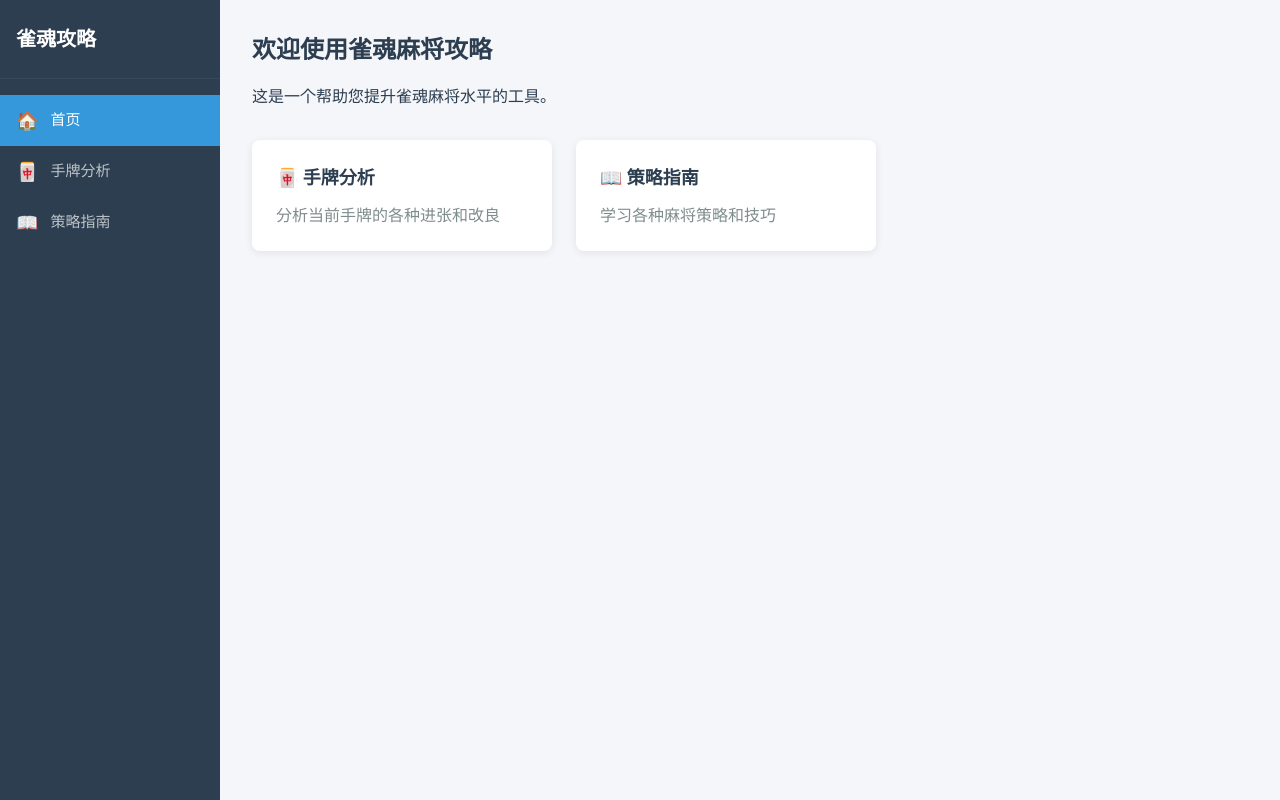
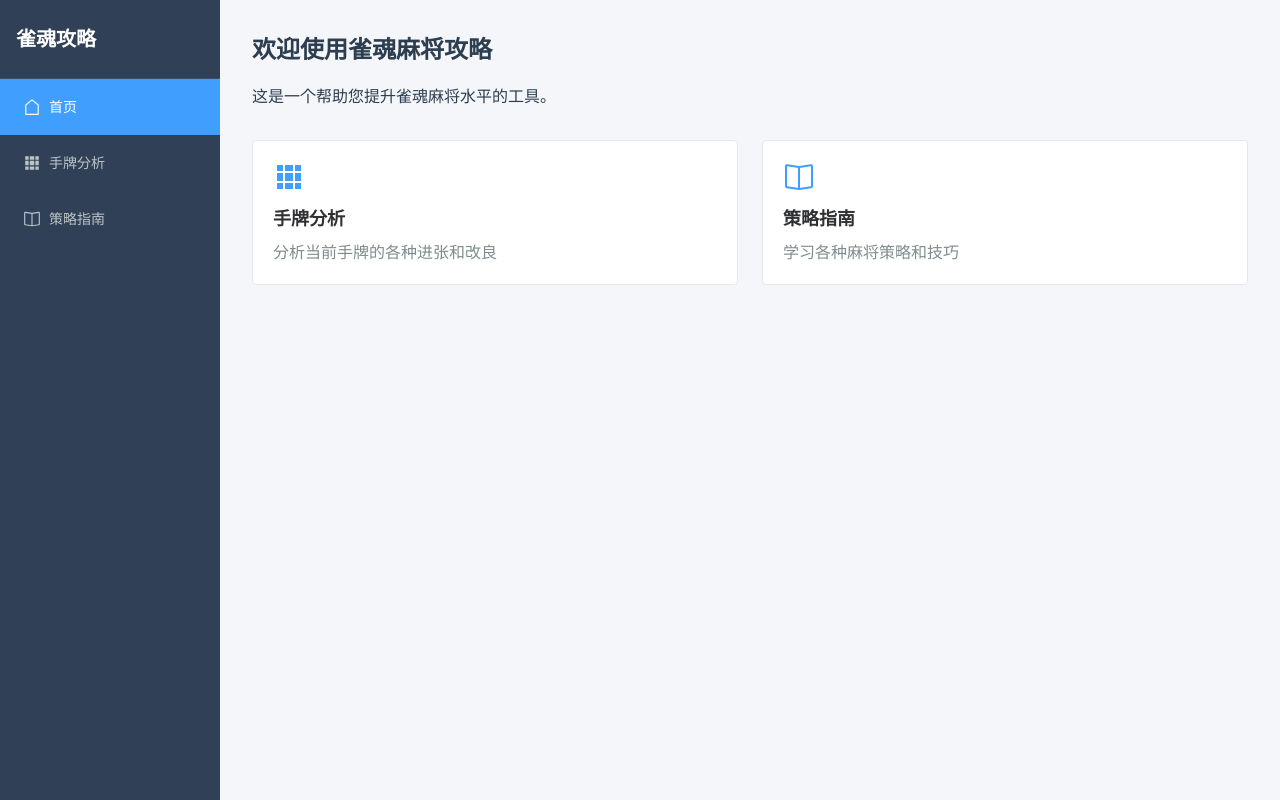
Before and after one commit to ThymeD/learnMajSoul, a Vue app: page /home in a window 1280 px wide. Built offline with nearby package versions, Linux system fonts and the light colour scheme.

Commit message:
引入 Element Plus 组件库，改造项目整体风格

```diff
--- a/package.json
+++ b/package.json
@@ -9,6 +9,8 @@
     "preview": "vite preview"
   },
   "dependencies": {
+    "@element-plus/icons-vue": "^2.3.2",
+    "element-plus": "^2.13.5",
     "pinia": "^3.0.4",
     "vue": "^3.5.30",
     "vue-router": "^5.0.3"
--- a/src/layouts/MainLayout.vue
+++ b/src/layouts/MainLayout.vue
@@ -1,98 +1,85 @@
 <script setup lang="ts">
-import { RouterLink, RouterView } from 'vue-router'
+import { useRouter, useRoute } from 'vue-router'
+
+const router = useRouter()
+const route = useRoute()
 
 const menuItems = [
-  { path: '/home', label: '首页', icon: '🏠' },
-  { path: '/hand', label: '手牌分析', icon: '🀄' },
-  { path: '/strategy', label: '策略指南', icon: '📖' }
+  { path: '/home', label: '首页', icon: 'House' },
+  { path: '/hand', label: '手牌分析', icon: 'Grid' },
+  { path: '/strategy', label: '策略指南', icon: 'Reading' }
 ]
+
+const handleMenuSelect = (index: string) => {
+  router.push(index)
+}
 </script>
 
 <template>
-  <div class="layout">
-    <aside class="sidebar">
+  <el-container class="layout">
+    <el-aside width="220px">
       <div class="logo">
         <h1>雀魂攻略</h1>
       </div>
-      <nav class="menu">
-        <RouterLink
-          v-for="item in menuItems"
-          :key="item.path"
-          :to="item.path"
-          class="menu-item"
-          active-class="active"
-        >
-          <span class="icon">{{ item.icon }}</span>
-          <span class="label">{{ item.label }}</span>
-        </RouterLink>
-      </nav>
-    </aside>
-    <main class="main-content">
+      <el-menu
+        :default-active="route.path"
+        class="menu"
+        @select="handleMenuSelect"
+      >
+        <el-menu-item v-for="item in menuItems" :key="item.path" :index="item.path">
+          <el-icon><component :is="item.icon" /></el-icon>
+          <span>{{ item.label }}</span>
+        </el-menu-item>
+      </el-menu>
+    </el-aside>
+    <el-main class="main-content">
       <RouterView />
-    </main>
-  </div>
+    </el-main>
+  </el-container>
 </template>
 
 <style scoped>
 .layout {
-  display: flex;
   min-height: 100vh;
 }
 
-.sidebar {
-  width: 220px;
-  background: #2c3e50;
-  color: #fff;
-  flex-shrink: 0;
+.el-aside {
+  background: #304157;
 }
 
 .logo {
   padding: 24px 16px;
-  border-bottom: 1px solid #34495e;
+  border-bottom: 1px solid #3d4f68;
 }
 
 .logo h1 {
   margin: 0;
   font-size: 20px;
   font-weight: 600;
+  color: #fff;
 }
 
 .menu {
-  padding: 16px 0;
+  border-right: none;
+  background: #304157;
 }
 
-.menu-item {
-  display: flex;
-  align-items: center;
-  padding: 12px 16px;
+.menu :deep(.el-menu-item) {
   color: #bdc3c7;
-  text-decoration: none;
-  transition: all 0.2s;
 }
 
-.menu-item:hover {
-  background: #34495e;
+.menu :deep(.el-menu-item:hover) {
+  background: #3d4f68;
   color: #fff;
 }
 
-.menu-item.active {
-  background: #3498db;
+.menu :deep(.el-menu-item.is-active) {
+  background: #409eff;
   color: #fff;
 }
 
-.icon {
-  margin-right: 12px;
-  font-size: 18px;
-}
-
-.label {
-  font-size: 15px;
-}
-
 .main-content {
-  flex: 1;
   padding: 32px;
   background: #f5f6fa;
-  overflow-y: auto;
 }
 </style>
--- a/src/main.ts
+++ b/src/main.ts
@@ -3,10 +3,18 @@ import './style.css'
 import App from './App.vue'
 import router from './router'
 import pinia from './stores'
+import ElementPlus from 'element-plus'
+import 'element-plus/dist/index.css'
+import * as ElementPlusIconsVue from '@element-plus/icons-vue'
 
 const app = createApp(App)
 
+for (const [key, component] of Object.entries(ElementPlusIconsVue)) {
+  app.component(key, component)
+}
+
 app.use(router)
 app.use(pinia)
+app.use(ElementPlus)
 
 app.mount('#app')
--- a/src/views/HandView.vue
+++ b/src/views/HandView.vue
@@ -4,7 +4,7 @@
 <template>
   <div class="page">
     <h2>手牌分析</h2>
-    <p>功能开发中...</p>
+    <el-empty description="功能开发中..." />
   </div>
 </template>
 
--- a/src/views/HomeView.vue
+++ b/src/views/HomeView.vue
@@ -1,20 +1,27 @@
 <script setup lang="ts">
+import { useRouter } from 'vue-router'
+
+const router = useRouter()
+
+const cards = [
+  { path: '/hand', title: '手牌分析', desc: '分析当前手牌的各种进张和改良', icon: 'Grid' },
+  { path: '/strategy', title: '策略指南', desc: '学习各种麻将策略和技巧', icon: 'Reading' }
+]
 </script>
 
 <template>
   <div class="home">
     <h2>欢迎使用雀魂麻将攻略</h2>
     <p>这是一个帮助您提升雀魂麻将水平的工具。</p>
-    <div class="cards">
-      <router-link to="/hand" class="card">
-        <h3>🀄 手牌分析</h3>
-        <p>分析当前手牌的各种进张和改良</p>
-      </router-link>
-      <router-link to="/strategy" class="card">
-        <h3>📖 策略指南</h3>
-        <p>学习各种麻将策略和技巧</p>
-      </router-link>
-    </div>
+    <el-row :gutter="24" class="cards">
+      <el-col :span="12" v-for="card in cards" :key="card.path">
+        <el-card class="card" shadow="hover" @click="router.push(card.path)">
+          <el-icon class="card-icon" :size="32"><component :is="card.icon" /></el-icon>
+          <h3>{{ card.title }}</h3>
+          <p>{{ card.desc }}</p>
+        </el-card>
+      </el-col>
+    </el-row>
   </div>
 </template>
 
@@ -25,30 +32,25 @@
 }
 
 .cards {
-  display: flex;
-  gap: 24px;
   margin-top: 32px;
 }
 
 .card {
-  flex: 1;
-  max-width: 300px;
-  padding: 24px;
-  background: #fff;
-  border-radius: 8px;
-  box-shadow: 0 2px 8px rgba(0,0,0,0.08);
-  text-decoration: none;
-  color: inherit;
-  transition: transform 0.2s, box-shadow 0.2s;
+  cursor: pointer;
+  transition: transform 0.2s;
 }
 
 .card:hover {
   transform: translateY(-4px);
-  box-shadow: 0 4px 16px rgba(0,0,0,0.12);
+}
+
+.card-icon {
+  color: #409eff;
+  margin-bottom: 12px;
 }
 
 .card h3 {
-  margin: 0 0 12px;
+  margin: 0 0 8px;
   font-size: 18px;
 }
 
--- a/src/views/StrategyView.vue
+++ b/src/views/StrategyView.vue
@@ -4,7 +4,7 @@
 <template>
   <div class="page">
     <h2>策略指南</h2>
-    <p>功能开发中...</p>
+    <el-empty description="功能开发中..." />
   </div>
 </template>
 
```
Also changed, not shown: 1 other file (tests, documents, lock files or other folders).
